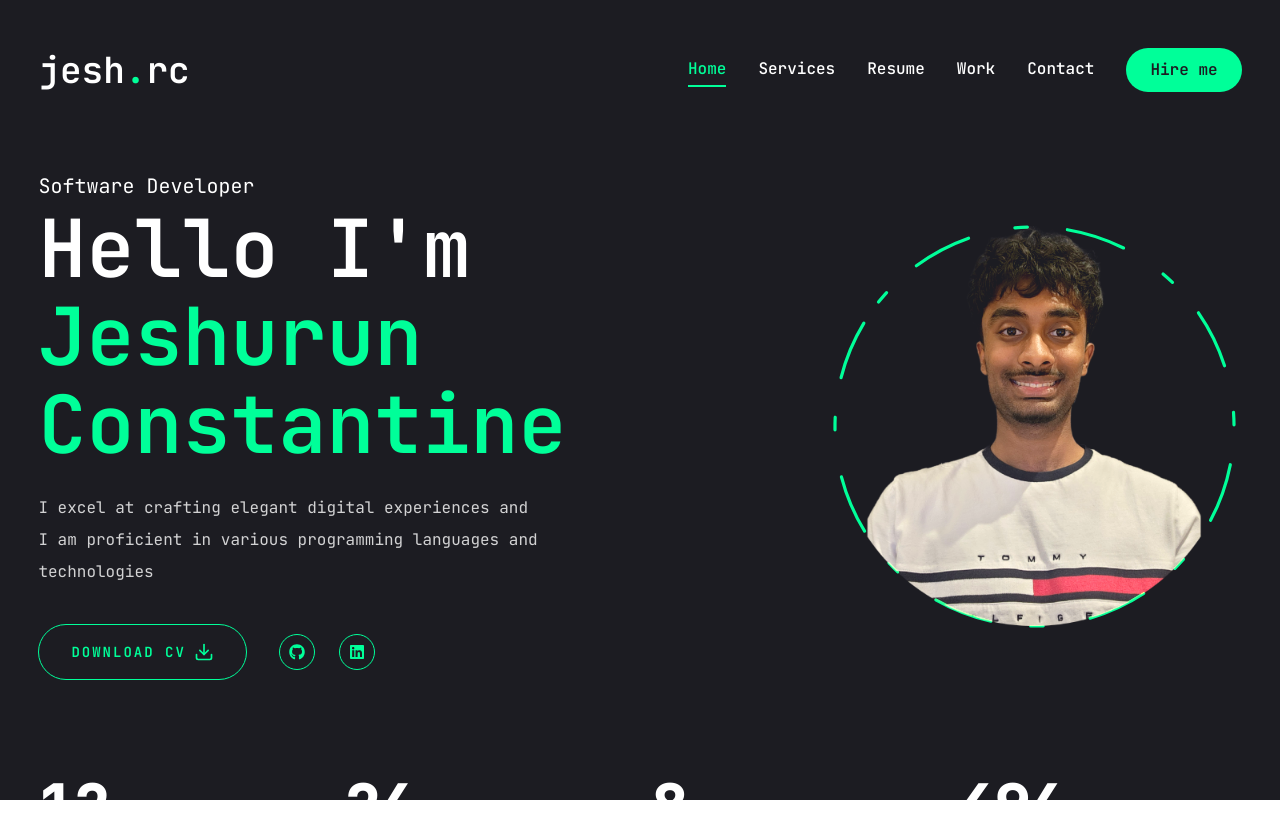
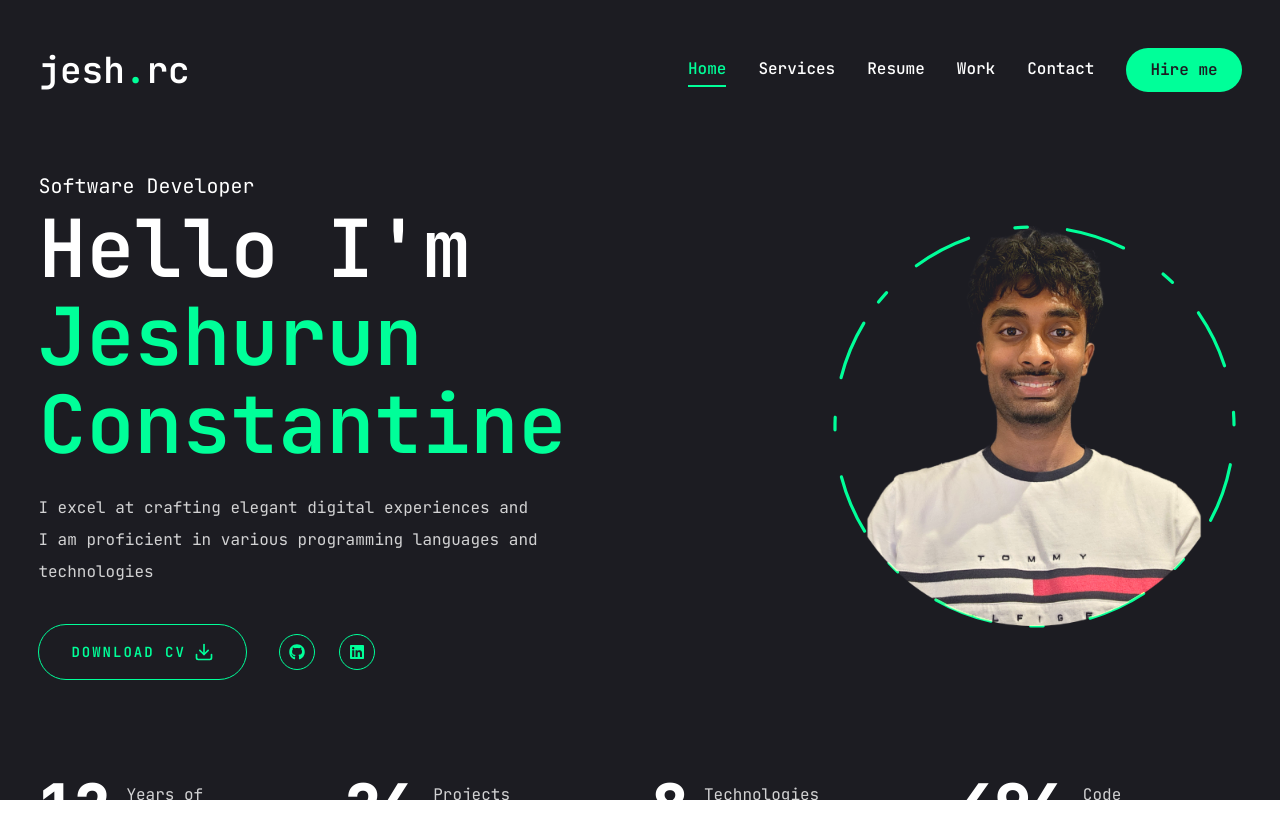
Before and after one commit to jesh-rc/Portfolio, a Next.js app: page / in a window 1280 px wide. Shown: the top 838 px of the page. Built offline with nearby package versions, Linux system fonts and the light colour scheme.

Commit message:
Completed Homepage
- Added text to stats

```diff
--- a/components/ui/Stats.jsx
+++ b/components/ui/Stats.jsx
@@ -22,7 +22,7 @@ const stats = [
 
 const Stats = () => {
     return (
-        <section>
+        <section className="pt-4 pb-12 xl:pt-0 xl:pb-0">
             <div className="container mx-auto">
                 <div className="flex flex-wrap gap-6 max-w-[80vw] mx-auto xl:max-w-none">
                     {stats.map((item, index)=> {
@@ -36,6 +36,13 @@ const Stats = () => {
                                     delay={2}
                                     className="text-4xl xl:text-6xl font-extrabold"
                                 />
+                                <p
+                                    className={`${
+                                        item.text.length < 15 ? "max-w-[100px]" : "max-w-[150px]"
+                                        } leading-snug text-white/80`}
+                                    >
+                                        {item.text}
+                                </p>
                             </div>
                         );
                     })}
```
